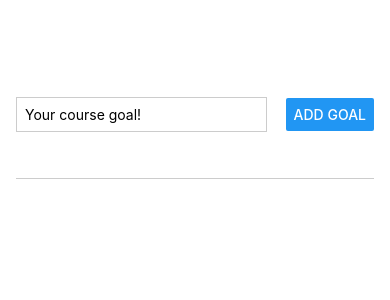
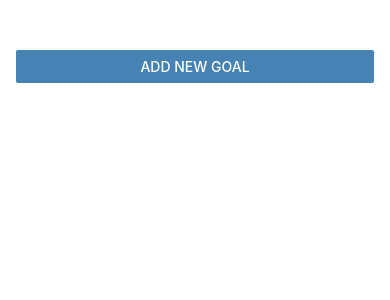
Before and after one commit to JuanK81/react-native-first-app, a React Native app: screen / in a window 390 px wide. Shown: the top 300 px of the page. Built offline with nearby package versions, Linux system fonts and the light colour scheme.

Commit message:
add modal

```diff
--- a/App.js
+++ b/App.js
@@ -1,31 +1,58 @@
 import { useState } from 'react';
-import { StyleSheet, View, FlatList } from 'react-native';
+import { StyleSheet, View, FlatList, Button } from 'react-native';
 
 import GoalInput from './components/GoalInput';
 import GoalItem from './components/GoalItem';
 
 export default function App() {
+  const [modalIsVisible, setModalIsVisible] = useState(false);
   const [courseGoals, setCourseGoals] = useState([]);
+
+  const startAddGoalHandler = () => {
+    setModalIsVisible(true);
+  };
+
+  const endAddGoalHandler = () => {
+    setModalIsVisible(false);
+  };
 
   const addGoalHandler = (enteredGoalText) => {
     setCourseGoals((currentCourseGoals) => [
       ...currentCourseGoals,
       { text: enteredGoalText, id: Math.random().toString() },
     ]);
+    endAddGoalHandler();
   };
 
-  const deleteGoalHandler = () => {
-    console.log('DELETE!')
+  const deleteGoalHandler = (id) => {
+    setCourseGoals((currentCourseGoals) => {
+      return currentCourseGoals.filter((goal) => goal.id !== id);
+    });
   };
 
   return (
     <View style={styles.appContainer}>
-      <GoalInput onAddGoal={addGoalHandler} />
+      <Button
+        title="Add New Goal"
+        color={'steelblue'}
+        onPress={startAddGoalHandler}
+      />
+      <GoalInput
+        visible={modalIsVisible}
+        onAddGoal={addGoalHandler}
+        onCancel={endAddGoalHandler}
+      />
       <View style={styles.goalsContainer}>
         <FlatList
           data={courseGoals}
           renderItem={(itemData) => {
-            return <GoalItem text={itemData.item.text} onDeleteItem={deleteGoalHandler}/>;
+            return (
+              <GoalItem
+                id={itemData.item.id}
+                text={itemData.item.text}
+                onDeleteItem={deleteGoalHandler}
+              />
+            );
           }}
           keyExtractor={(item, index) => {
             return item.id;
--- a/components/GoalInput.js
+++ b/components/GoalInput.js
@@ -1,5 +1,5 @@
 import { useState } from 'react';
-import { StyleSheet, View, TextInput, Button } from 'react-native';
+import { StyleSheet, View, TextInput, Button, Modal } from 'react-native';
 
 const GoalInput = (props) => {
   const [enteredGoalText, setEnteredGoalText] = useState('');
@@ -14,6 +14,7 @@
   };
 
   return (
+    <Modal visible={props.visible} animationType="slide">
       <View style={styles.inputContainer}>
         <TextInput
           style={styles.textInput}
@@ -21,28 +22,43 @@
           onChangeText={goalInputHandler}
           value={enteredGoalText}
         />
+        <View style={styles.buttonContainer}>
+          <View style={styles.button}>
             <Button title="Add Goal" onPress={addGoalHandler} />
           </View>
+          <View style={styles.button}>
+            <Button title="cancel" onPress={props.onCancel}/>
+          </View>
+        </View>
+      </View>
+    </Modal>
   );
 };
 
 const styles = StyleSheet.create({
   inputContainer: {
     flex: 1,
-    flexDirection: 'row',
-    justifyContent: 'space-between',
+    justifyContent: 'center',
     alignItems: 'center',
     marginBottom: 24,
+    padding: 16,
     borderBottomWidth: 1,
     borderBottomColor: '#cccccc',
   },
   textInput: {
     borderWidth: 1,
     borderColor: '#cccccc',
-    width: '70%',
+    width: '100%',
     padding: 8,
-    marginRight: 8,
   },
+  buttonContainer: {
+      marginTop: 16,
+    flexDirection: 'row',
+  },
+  button: {
+      width: 100,
+      marginHorizontal: 8,
+  }
 });
 
 export default GoalInput;
--- a/components/GoalItem.js
+++ b/components/GoalItem.js
@@ -2,11 +2,15 @@
 
 const GoalItem = (props) => {
   return (
-    <Pressable onPress={props.onDeleteItem}>
-      <View style={styles.goalItem}>
+    <View style={styles.goalItem}>
+      <Pressable
+        android_ripple={{ color: '#dddddd' }}
+        onPress={props.onDeleteItem.bind(this, props.id)}
+        style={({pressed}) => pressed && styles.pressed}
+      >
         <Text style={styles.goalText}>{props.text}</Text>
-      </View>
-    </Pressable>
+      </Pressable>
+    </View>
   );
 };
 
@@ -14,11 +18,15 @@
   goalItem: {
     backgroundColor: 'steelblue',
     margin: 8,
-    padding: 8,
+
     borderRadius: 6,
     justifyContent: 'center',
   },
+  pressed: {
+    opacity: .5,
+  },
   goalText: {
+    padding: 8,
     color: '#fff',
   },
 });
```
Lines whose indentation alone changed are shown as unchanged.
